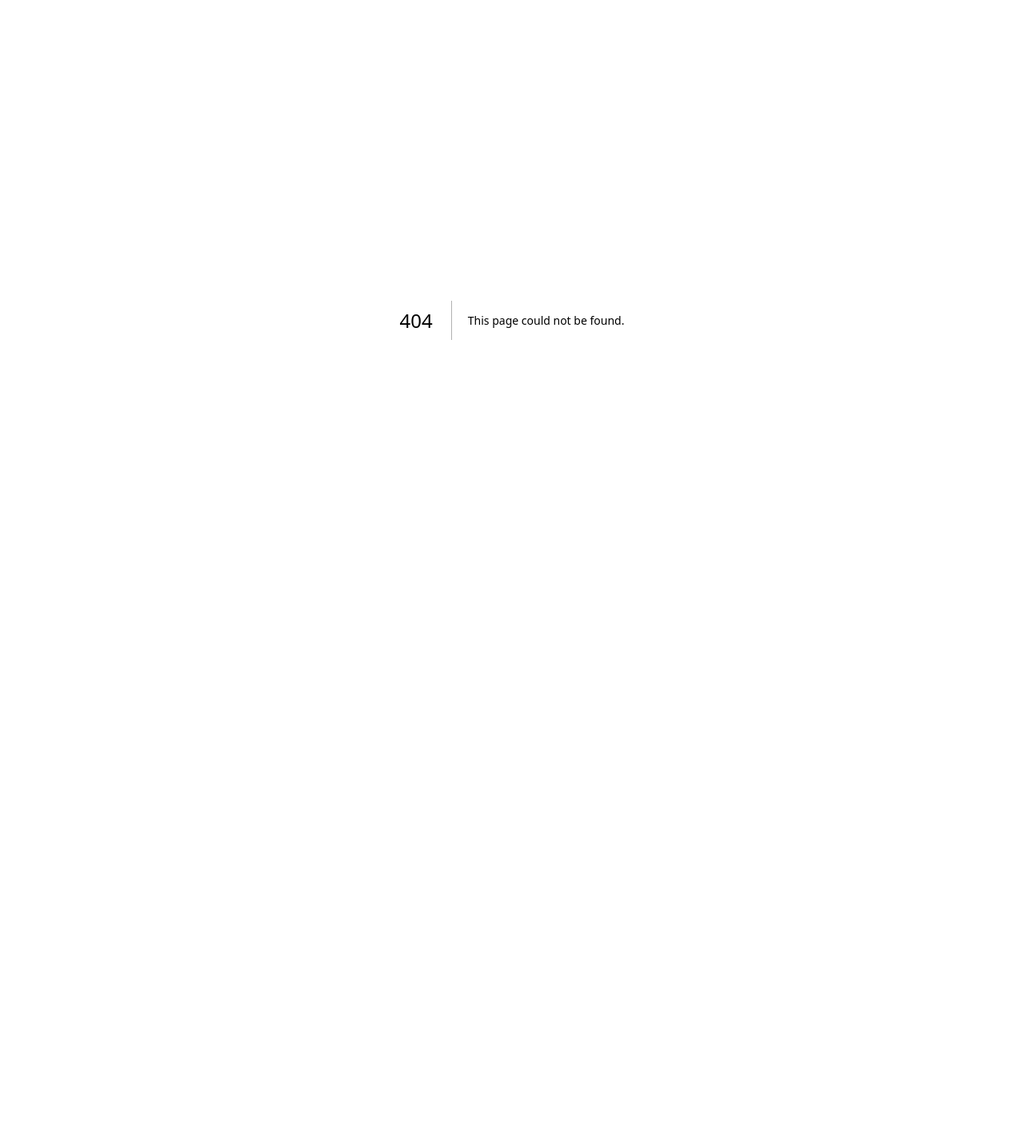
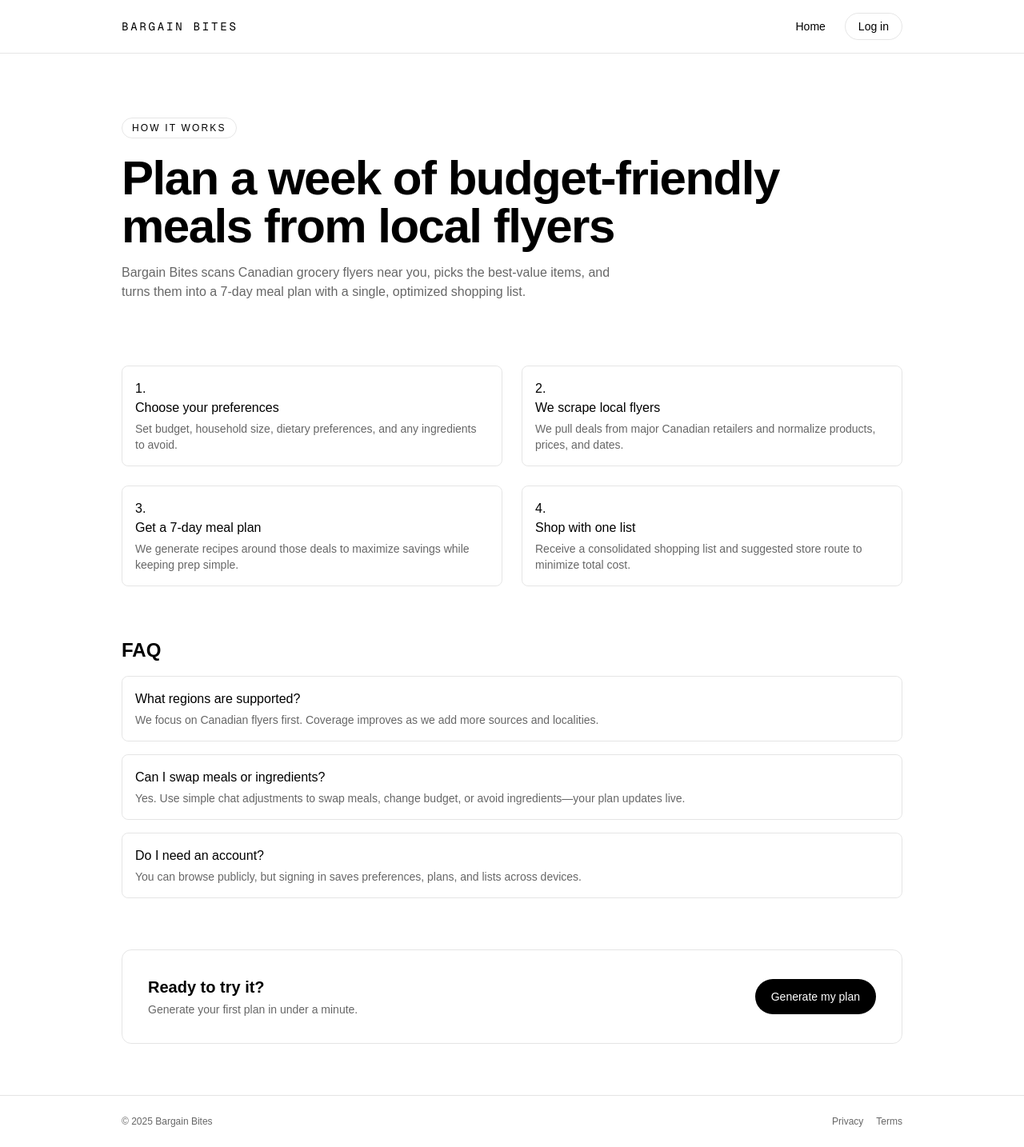
Before and after one commit to amanduhhhh/bargainbites, a Next.js app: page /how-it-works in a window 1280 px wide. Before the commit this address had no page. Shown: the whole page at 80% size. Before the commit the page ends 800 px from the top, so only its background shows below. Built offline with nearby package versions, Linux system fonts and the light colour scheme; no server answers.

Commit message:
feat: add how-it-works page and remove get-started button from nav

```diff
--- /dev/null
+++ b/src/app/how-it-works/page.tsx
@@ -0,0 +1,137 @@
+import AuthButtons from "@/components/AuthButtons";
+
+export default function HowItWorks() {
+  return (
+    <div className="min-h-screen bg-background text-foreground flex flex-col">
+      <header className="border-b border-black/10">
+        <div className="max-w-5xl mx-auto px-6 py-4 flex items-center justify-between">
+          <a
+            href="/"
+            className="font-mono text-xs sm:text-sm uppercase tracking-[0.2em] hover:underline underline-offset-4"
+          >
+            Bargain Bites
+          </a>
+          <nav className="flex items-center gap-6 text-sm">
+            <a href="/" className="hover:underline underline-offset-4">
+              Home
+            </a>
+            <AuthButtons />
+          </nav>
+        </div>
+      </header>
+
+      <main className="flex-1">
+        {/* Page hero */}
+        <section className="max-w-5xl mx-auto px-6 py-14 sm:py-20">
+          <p className="inline-flex items-center gap-2 rounded-full border border-black/10 px-3 py-1 text-[10px] sm:text-xs tracking-[0.18em] uppercase">
+            How it works
+          </p>
+          <h1 className="mt-5 text-4xl sm:text-6xl font-semibold tracking-tight">
+            Plan a week of budget-friendly meals from local flyers
+          </h1>
+          <p className="mt-4 max-w-[70ch] text-sm sm:text-base text-black/60 dark:text-white/60">
+            Bargain Bites scans Canadian grocery flyers near you, picks the
+            best-value items, and turns them into a 7-day meal plan with a
+            single, optimized shopping list.
+          </p>
+        </section>
+
+        {/* Steps */}
+        <section className="max-w-5xl mx-auto px-6 pb-10 sm:pb-16">
+          <ol className="grid grid-cols-1 sm:grid-cols-2 gap-4 sm:gap-6 list-decimal list-inside">
+            <li className="rounded-lg border border-black/10 p-4">
+              <div className="font-medium">Choose your preferences</div>
+              <p className="mt-1 text-sm text-black/60 dark:text-white/60">
+                Set budget, household size, dietary preferences, and any
+                ingredients to avoid.
+              </p>
+            </li>
+            <li className="rounded-lg border border-black/10 p-4">
+              <div className="font-medium">We scrape local flyers</div>
+              <p className="mt-1 text-sm text-black/60 dark:text-white/60">
+                We pull deals from major Canadian retailers and normalize
+                products, prices, and dates.
+              </p>
+            </li>
+            <li className="rounded-lg border border-black/10 p-4">
+              <div className="font-medium">Get a 7-day meal plan</div>
+              <p className="mt-1 text-sm text-black/60 dark:text-white/60">
+                We generate recipes around those deals to maximize savings while
+                keeping prep simple.
+              </p>
+            </li>
+            <li className="rounded-lg border border-black/10 p-4">
+              <div className="font-medium">Shop with one list</div>
+              <p className="mt-1 text-sm text-black/60 dark:text-white/60">
+                Receive a consolidated shopping list and suggested store route to
+                minimize total cost.
+              </p>
+            </li>
+          </ol>
+        </section>
+
+        {/* FAQ */}
+        <section className="max-w-5xl mx-auto px-6 pb-10 sm:pb-16">
+          <h2 className="text-xl sm:text-2xl font-semibold">FAQ</h2>
+          <div className="mt-4 space-y-4">
+            <div className="rounded-lg border border-black/10 p-4">
+              <div className="font-medium">What regions are supported?</div>
+              <p className="mt-1 text-sm text-black/60 dark:text-white/60">
+                We focus on Canadian flyers first. Coverage improves as we add
+                more sources and localities.
+              </p>
+            </div>
+            <div className="rounded-lg border border-black/10 p-4">
+              <div className="font-medium">Can I swap meals or ingredients?</div>
+              <p className="mt-1 text-sm text-black/60 dark:text-white/60">
+                Yes. Use simple chat adjustments to swap meals, change budget,
+                or avoid ingredients—your plan updates live.
+              </p>
+            </div>
+            <div className="rounded-lg border border-black/10 p-4">
+              <div className="font-medium">Do I need an account?</div>
+              <p className="mt-1 text-sm text-black/60 dark:text-white/60">
+                You can browse publicly, but signing in saves preferences,
+                plans, and lists across devices.
+              </p>
+            </div>
+          </div>
+        </section>
+
+        {/* CTA */}
+        <section className="max-w-5xl mx-auto px-6 pb-16">
+          <div className="rounded-xl border border-black/10 p-6 sm:p-8 flex flex-col sm:flex-row items-start sm:items-center justify-between gap-4">
+            <div>
+              <h3 className="text-lg sm:text-xl font-semibold">
+                Ready to try it?
+              </h3>
+              <p className="mt-1 text-sm text-black/60 dark:text-white/60">
+                Generate your first plan in under a minute.
+              </p>
+            </div>
+            <a
+              href="/"
+              className="inline-flex items-center justify-center h-11 px-5 rounded-full bg-foreground text-background text-sm font-medium hover:opacity-90"
+            >
+              Generate my plan
+            </a>
+          </div>
+        </section>
+      </main>
+
+      <footer className="border-t border-black/10">
+        <div className="max-w-5xl mx-auto px-6 py-6 text-xs text-black/60 dark:text-white/60 flex items-center justify-between">
+          <span>© {new Date().getFullYear()} Bargain Bites</span>
+          <div className="flex items-center gap-4">
+            <a href="#" className="hover:underline underline-offset-4">
+              Privacy
+            </a>
+            <a href="#" className="hover:underline underline-offset-4">
+              Terms
+            </a>
+          </div>
+        </div>
+      </footer>
+    </div>
+  );
+}
--- a/src/app/page.tsx
+++ b/src/app/page.tsx
@@ -8,7 +8,6 @@ export default function Home() {
           <div className="font-mono text-xs sm:text-sm uppercase tracking-[0.2em]">Bargain Bites</div>
           <nav className="flex items-center gap-6 text-sm">
             <a href="#how-it-works" className="hover:underline underline-offset-4">How it works</a>
-            <a href="#get-started" className="rounded-full border border-black/10 px-4 py-1.5 hover:bg-[#f2f2f2] dark:hover:bg-[#1a1a1a]">Get started</a>
             <AuthButtons />
           </nav>
         </div>
```
